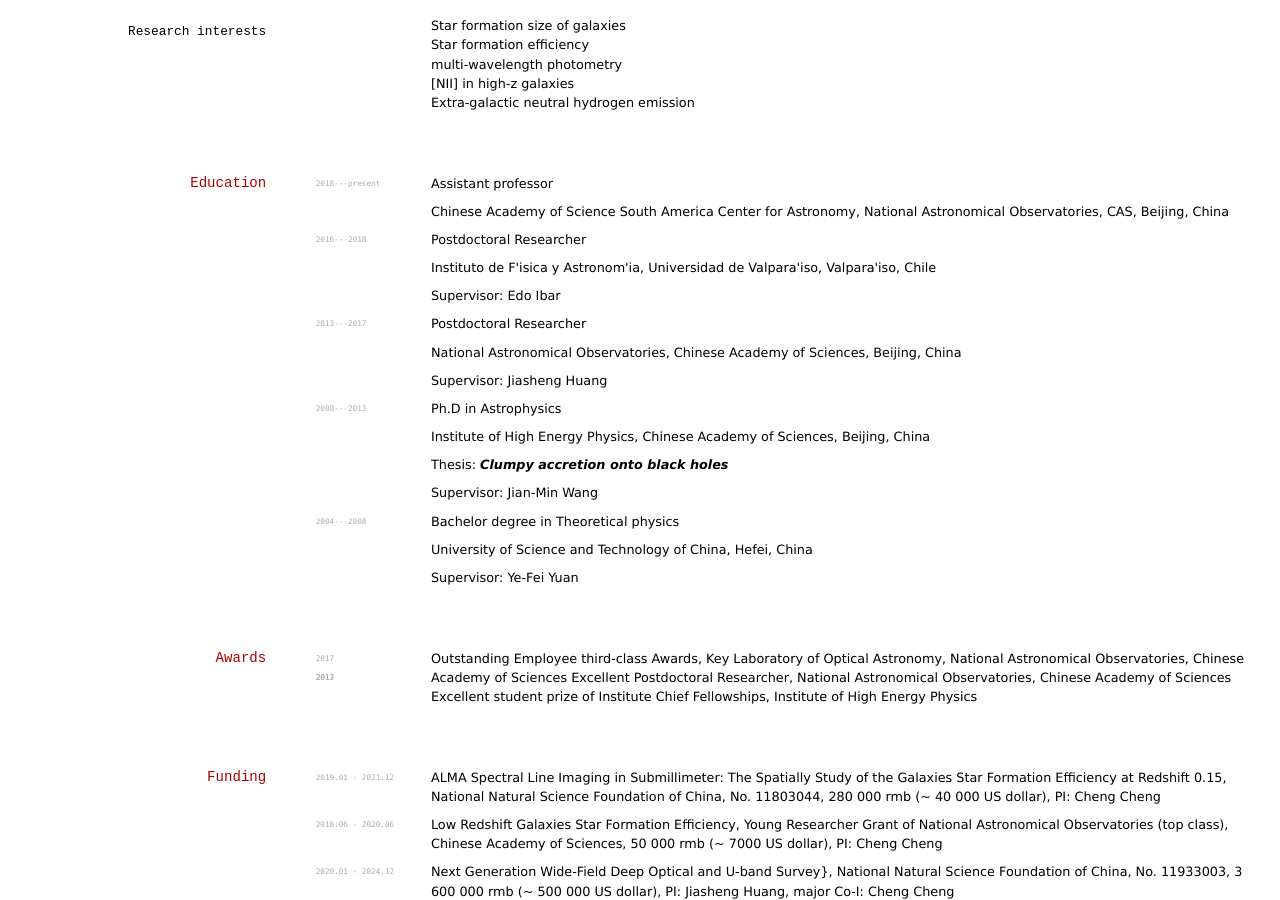
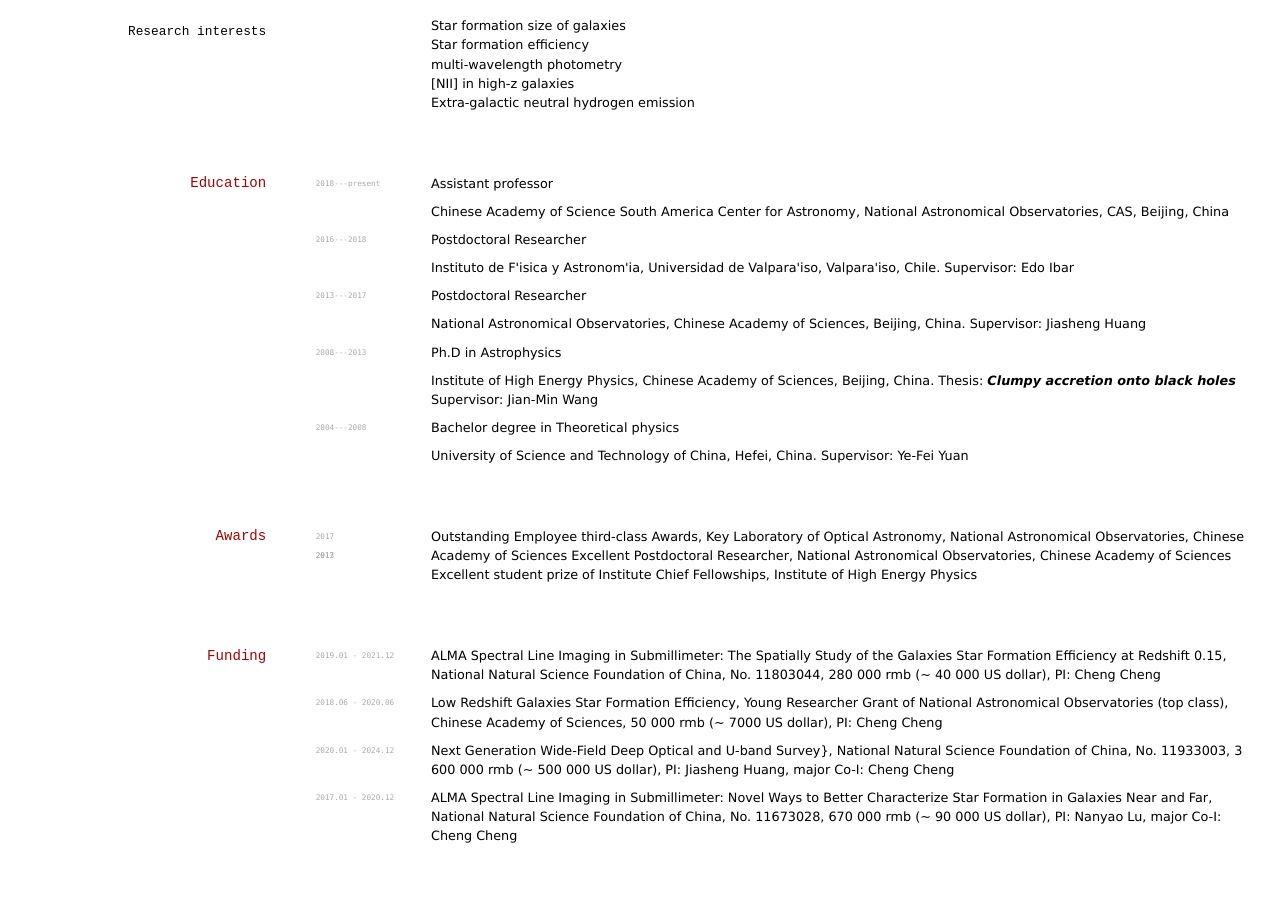
Before and after one commit to chengchengcode/CV, a Jekyll site: the page built from index.md, in a window 1280 px wide and 900 px high, scrolled down 288 px. Built offline with Jekyll 4.4.1, drawn with Linux system fonts in a browser that asks for light colours; part of the change alters nothing that is shown.

```diff
--- a/index.md
+++ b/index.md
@@ -27,35 +27,29 @@ Chinese Academy of Science South America Center for Astronomy, National Astronom
 
 ## Education
 
-`2018---present` Assistant professor
+`2018---present`
+Assistant professor
 
 Chinese Academy of Science South America Center for Astronomy, National Astronomical Observatories, CAS, Beijing, China
 
-`2016---2018` Postdoctoral Researcher
+`2016---2018`
+Postdoctoral Researcher
 
-Instituto de F\'isica y Astronom\'ia, Universidad de Valpara\'iso, Valpara\'iso, Chile
+Instituto de F\'isica y Astronom\'ia, Universidad de Valpara\'iso, Valpara\'iso, Chile. Supervisor: Edo Ibar
 
-Supervisor: Edo Ibar
+`2013---2017`
+Postdoctoral Researcher
 
-`2013---2017` Postdoctoral Researcher
-
-National Astronomical Observatories, Chinese Academy of Sciences, Beijing, China
-
-Supervisor: Jiasheng Huang
+National Astronomical Observatories, Chinese Academy of Sciences, Beijing, China. Supervisor: Jiasheng Huang
 
 `2008---2013` Ph.D in Astrophysics
 
-Institute of High Energy Physics, Chinese Academy of Sciences, Beijing, China
+Institute of High Energy Physics, Chinese Academy of Sciences, Beijing, China. Thesis: *Clumpy accretion onto black holes* Supervisor: Jian-Min Wang
 
-Thesis: *Clumpy accretion onto black holes*
+`2004---2008`
+Bachelor degree in Theoretical physics
 
-Supervisor: Jian-Min Wang
-
-`2004---2008` Bachelor degree in Theoretical physics
-
-University of Science and Technology of China, Hefei, China
-
-Supervisor: Ye-Fei Yuan
+University of Science and Technology of China, Hefei, China. Supervisor: Ye-Fei Yuan
 
 
 ## Awards
```
